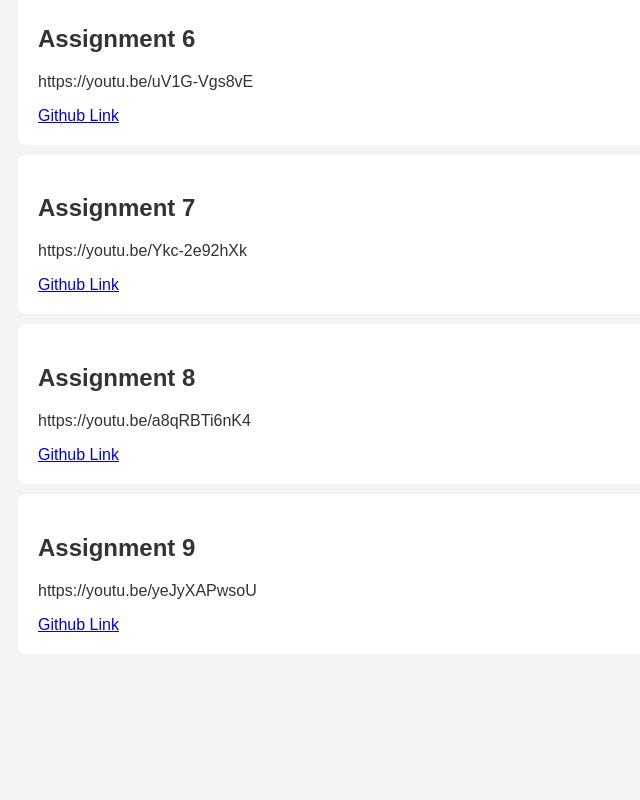
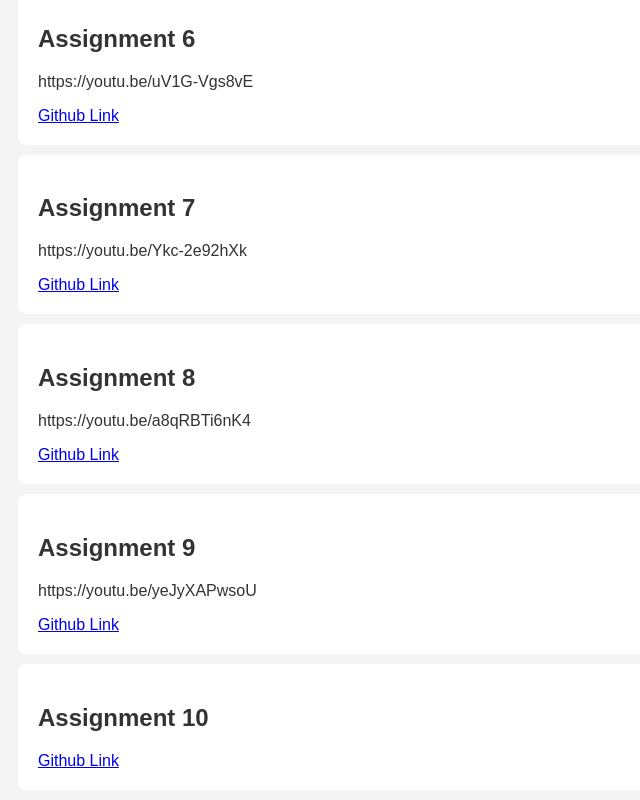
Before and after one commit to dmohsen/dmohsen.github.io, a plain HTML site: page assignments.html in a window 1280 px wide. Shown: the part 1210-2010 px from the top of the page, without its empty margins (0-640 px from the left). Before the commit the page ends 1874 px from the top, so only its background shows below. Drawn offline with Linux system fonts and the light colour scheme.

Commit message:
Update assignments.html

```diff
--- a/assignments.html
+++ b/assignments.html
@@ -71,5 +71,9 @@
         <p>https://youtu.be/yeJyXAPwsoU</p>
         <a href="https://github.com/dmohsen/dmohsen-assignment-9">Github Link</a>
     </section>
+        <section>
+        <h2>Assignment 10</h2>
+        <a href="https://github.com/dmohsen/dmohsen-assignment-10">Github Link</a>
+    </section>
 </body>
 </html>
```
